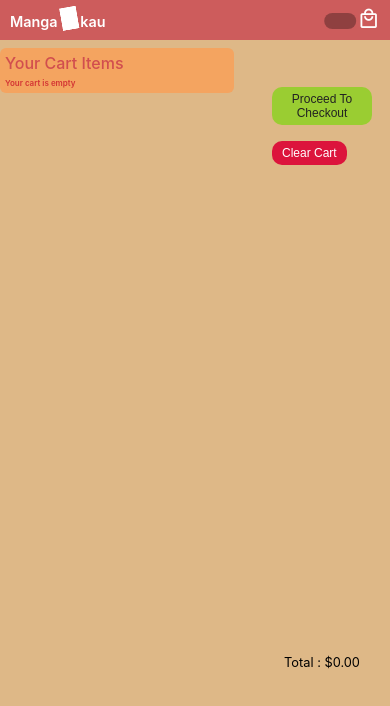
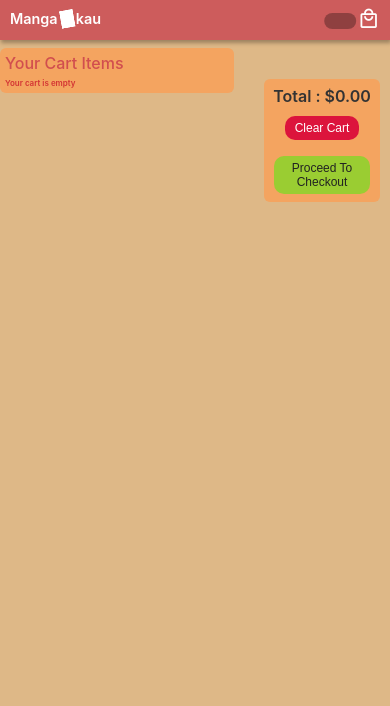
Before and after one commit to Aman-Jangid/Manga-O-kau, a React (Vite) app: page /cart in a window 390 px wide. Shown: the top 706 px of the page. Built offline with nearby package versions, Linux system fonts and the light colour scheme; grey boxes are pictures that could not be loaded.

Commit message:
style/modify sideMenu, Cart & Checkout route

```diff
--- a/index.html
+++ b/index.html
@@ -3,6 +3,11 @@
   <head>
     <meta charset="UTF-8" />
     <link rel="icon" type="image/svg+xml" href="/vite.svg" />
+    <link
+      rel="shortcut icon"
+      href="./src/assets/favicon.png"
+      type="image/x-icon"
+    />
     <link
       rel="stylesheet"
       href="https://fonts.googleapis.com/css2?family=Material+Symbols+Outlined:opsz,wght,FILL,GRAD@48,400,0,0"
--- a/src/App.css
+++ b/src/App.css
@@ -61,6 +61,14 @@ ul {
   margin: 0 10px;
 }
 
+.Header .logo {
+  display: flex;
+}
+
+.Header .logo img {
+  height: 1.7rem;
+}
+
 input::placeholder {
   color: indianred;
   font-size: 1.4rem;
@@ -72,6 +80,9 @@ input::placeholder {
   width: 35vw;
   padding: 5px;
   border-radius: 10px;
+  color: rgb(117, 64, 64);
+  font-size: 1.4rem;
+  font-weight: 600;
 }
 
 .Header .cart {
@@ -115,17 +126,13 @@ input::placeholder {
 
   background: salmon;
 
-  height: 80%;
+  height: 85%;
   width: 12%;
   min-width: 163px;
   border-bottom-right-radius: 15px;
 
   display: flex;
   flex-direction: column;
-  align-items: start;
-  justify-content: space-evenly;
-  padding: 0 0 0 10px;
-  gap: 10px;
 
   opacity: 100;
   box-shadow: -2px 7px 4px 0px rgba(0, 0, 0, 0.12);
@@ -136,6 +143,16 @@ input::placeholder {
   width: 100%;
   height: 100%;
   border-bottom-right-radius: 15px;
+  padding: 10px 0 0 10px;
+
+  font-size: 1.4rem;
+}
+
+.SideMenu .Filter {
+  flex: 0;
+}
+.SideMenu .Categories {
+  flex: 1;
 }
 
 .SideMenu .toggleMenu > span {
@@ -144,6 +161,29 @@ input::placeholder {
 
 .toggleMenu {
   opacity: 100;
+}
+
+.SideMenu ul {
+  margin: 0;
+  padding: 1px;
+  width: 85%;
+
+  color: rgb(186, 72, 72);
+  font-weight: bold;
+}
+
+.SideMenu .tag {
+  background-color: indianred;
+  color: #ddd;
+  font-weight: bold;
+  padding: 1px;
+  border-radius: 4px;
+  margin: 1px 0;
+}
+
+.SideMenu .tag.active,
+.tag:focus {
+  background-color: sandybrown;
 }
 
 /**************** CONTENT *************/
@@ -407,6 +447,14 @@ input::placeholder {
   height: 7rem;
 }
 
+.totalCart {
+  width: max-content;
+  padding: 2px;
+  color: #333;
+  font-size: 2rem;
+  font-weight: 600;
+}
+
 /*********** CHECKOUT ***********/
 
 .Checkout {
@@ -504,6 +552,14 @@ input::placeholder {
     overflow: auto;
   }
 
+  .SideMenu {
+    height: 70vh;
+  }
+
+  .SideMenu li {
+    background: red !important;
+  }
+
   .toggleMenu {
     visibility: visible;
     opacity: 1;
@@ -515,7 +571,7 @@ input::placeholder {
     left: 99% !important;
     background-color: indianred;
     padding: 0px 8px;
-    height: 100%;
+    height: 25px;
     border-bottom-right-radius: 10px;
 
     z-index: 1003;
@@ -549,12 +605,15 @@ input::placeholder {
     border-bottom-right-radius: 10px !important;
   }
 
-  .toggleMenu#visible {
+  .toggleMenu#visible,
+  .Header {
+    box-shadow: 1px 3.3px 4px 0px rgba(0, 0, 0, 0.3) !important;
     box-shadow: none;
     border-radius: 0;
   }
 
   .toggleMenu#hidden {
+    height: 100%;
     border-radius: 0 !important;
     border-top-left-radius: 10px !important;
     transform: rotate(-180deg);
@@ -562,7 +621,7 @@ input::placeholder {
   }
 
   .Content {
-    margin-left: -8px;
+    margin-left: -5px;
   }
 
   .Books {
@@ -571,8 +630,22 @@ input::placeholder {
     gap: 10px;
   }
 
+  .Book .price {
+    bottom: 2.9rem !important;
+  }
+
+  .Header .logo {
+    display: flex;
+  }
+
+  .Header .logo img {
+    height: 1.7rem;
+  }
+
   .Header input {
     margin-left: -4rem;
+    text-align: center;
+    font-size: 1.5rem;
   }
 
   /* CART PAGE */
--- a/src/App.jsx
+++ b/src/App.jsx
@@ -9,11 +9,21 @@ function App(props) {
   const [data, setData] = useState([]);
   const [filteredBooks, setFilteredBooks] = useState([]);
 
+  const setPrice = () => {
+    return (
+      Math.floor(Math.random() * (15 - 5) + 5) +
+      '.' +
+      Math.floor(Math.random() * 40)
+    );
+  };
+
   useEffect(() => {
     const getData = async () => {
       const data = await fetchData();
       setData(data);
       setFilteredBooks(data);
+
+      data.forEach((manga) => (manga.price = setPrice()));
     };
 
     getData();
@@ -23,6 +33,7 @@ function App(props) {
     const books = [];
     const regex = new RegExp(`${query}`, 'gi');
     data.forEach((manga) => {
+      console.log(manga);
       if (regex.test(manga.title) || regex.test(manga.authors[0].name)) {
         books.push(manga);
       }
--- a/src/Router.jsx
+++ b/src/Router.jsx
@@ -6,7 +6,6 @@ import { useEffect, useState } from 'react';
 
 export default function Router() {
   const [cart, setCart] = useState([]);
-  const [total, setTotal] = useState(315);
 
   useEffect(() => {
     setCart(cart);
@@ -17,6 +16,24 @@ export default function Router() {
     setCart([...newArr]);
   };
 
+  const clearCart = () => {
+    setCart([]);
+  };
+
+  const removeCartItem = (index) => {
+    const newCart = [...cart];
+    newCart.splice(index, 1);
+    setCart([...newCart]);
+  };
+
+  let totalPrice = 0;
+
+  if (cart.length !== 0) {
+    const Prices = cart.map((item) => +item.price);
+    const total = Prices.reduce((acc, curr) => acc + curr);
+    totalPrice = total;
+  }
+
   return (
     <>
       <BrowserRouter>
@@ -24,9 +41,17 @@ export default function Router() {
           <Route index element={<App setCart={setCartItems} cart={cart} />} />
           <Route
             path="/cart"
-            element={<Cart cart={cart} disableSearch={true} />}
+            element={
+              <Cart
+                cart={cart}
+                removeCartItem={removeCartItem}
+                setCart={clearCart}
+                disableSearch={true}
+                total={totalPrice}
+              />
+            }
           />
-          <Route path="/checkout" element={<Checkout total={total} />} />
+          <Route path="/checkout" element={<Checkout total={totalPrice} />} />
         </Routes>
       </BrowserRouter>
     </>
--- a/src/components/BookList.jsx
+++ b/src/components/BookList.jsx
@@ -8,8 +8,15 @@ export default function BookList(props) {
     <div className="BookList">
       {props.cart.length === 0
         ? 'Your cart is empty'
-        : books.map((book) => {
-            return <BookListItem key={uniqid()} bookDetail={book} />;
+        : books.map((book, i) => {
+            return (
+              <BookListItem
+                key={uniqid()}
+                index={i}
+                bookDetail={book}
+                remove={props.remove}
+              />
+            );
           })}
     </div>
   );
--- a/src/components/BookListItem.jsx
+++ b/src/components/BookListItem.jsx
@@ -1,5 +1,6 @@
 export default function BookListItem(props) {
   const book = props.bookDetail;
+
   return (
     <div className="BookListItem">
       <div className="cover">
@@ -11,7 +12,9 @@ export default function BookListItem(props) {
       </div>
       <div className="pricing">
         <span className="price">${book.price}</span>
-        <button className="remove">Remove</button>
+        <button className="remove" onClick={() => props.remove(props.index)}>
+          Remove
+        </button>
       </div>
     </div>
   );
--- a/src/components/Cart.jsx
+++ b/src/components/Cart.jsx
@@ -2,29 +2,29 @@ import { Link } from 'react-router-dom';
 import BookList from './BookList';
 import Header from './Header';
 export default function Cart(props) {
-  let totalPrice = 0;
-
-  if (props.cart.length !== 0) {
-    const Prices = props.cart.map((item) => +item.price);
-    const total = Prices.reduce((acc, curr) => acc + curr);
-    totalPrice = total;
-  }
-
   return (
     <div className="CartPage">
       <Header disableSearch={props.disableSearch} />
       <div className="Cart">
-        <BookList cart={props.cart} />
+        <BookList cart={props.cart} remove={props.removeCartItem} />
       </div>
       <div className="Proceed" style={{ padding: '10px' }}>
-        <div>
+        <div
+          style={{
+            background: 'sandybrown',
+            borderRadius: '6px',
+            padding: '5px  2px 0px 2px',
+            display: 'flex',
+            flexDirection: 'column-reverse',
+            alignItems: 'center',
+            justifyContent: 'center',
+          }}
+        >
           <Link to="/checkout">
             <button>Proceed To Checkout</button>
           </Link>
-          <button>Clear Cart</button>
-        </div>
-        <div>
-          <div>Total : ${totalPrice.toFixed(2)}</div>
+          <button onClick={props.setCart}>Clear Cart</button>
+          <div className="totalCart">Total : ${props.total.toFixed(2)}</div>
         </div>
       </div>
     </div>
--- a/src/components/Content.jsx
+++ b/src/components/Content.jsx
@@ -8,11 +8,6 @@ export default function Content(props) {
     <div className="Content">
       <ul className="Books">
         {books.map((book) => {
-          const price =
-            Math.floor(Math.random() * (15 - 5) + 5) +
-            '.' +
-            Math.floor(Math.random() * 40);
-
           return (
             <Book
               setCart={props.setCart}
@@ -20,7 +15,7 @@ export default function Content(props) {
               author={book.authors[0].name.split(',').reverse().join(' ')}
               chapters={book.volumes ? book.volumes + ' volumes' : 'ongoing'}
               image={book.images.webp.image_url}
-              price={price}
+              price={book.price}
               key={uniqid()}
             />
           );
--- a/src/components/SideMenu.jsx
+++ b/src/components/SideMenu.jsx
@@ -19,25 +19,17 @@ export default function SideMenu(props) {
           <span className="toggleMenuIcon">➤</span>
         </div>
 
-        <section className="filters">
-          Filters
-          <ul style={{ height: '80px', overflow: 'scroll' }}>
-            By Length
-            <br />
-            <Link className="tag">One-shot</Link>
-            <Link className="tag">Short</Link>
-            <Link className="tag">Long</Link>
-          </ul>
+        <section className="Filter">
           <ul>
-            By Year
+            Filter by Year
             <Link className="tag">before 2000</Link>
             <Link className="tag">2000-2010</Link>
             <Link className="tag">2010-now</Link>
           </ul>
         </section>
         <section className="Categories">
-          Categories
-          <ul style={{ height: '70px', overflow: 'scroll' }}>
+          <ul>
+            Categories
             <Link className="tag">Action</Link>
             <Link className="tag">Adventure</Link>
             <Link className="tag">Comedy</Link>
@@ -54,9 +46,9 @@ export default function SideMenu(props) {
             <Link className="tag">Psychological</Link>
           </ul>
         </section>
-        <section className="Author">
-          Demographic
-          <ul style={{ height: '70px', overflow: 'scroll' }}>
+        <section className="Demographic">
+          <ul>
+            Demographic
             <Link className="tag">Shounen</Link>
             <Link className="tag">Shoujo</Link>
             <Link className="tag">Seinen</Link>
```
Also changed, not shown: src/assets/favicon.png (added).
